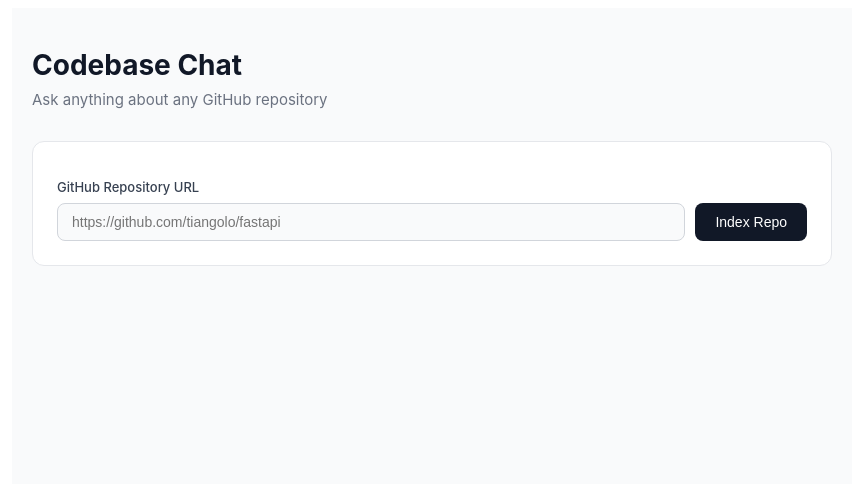
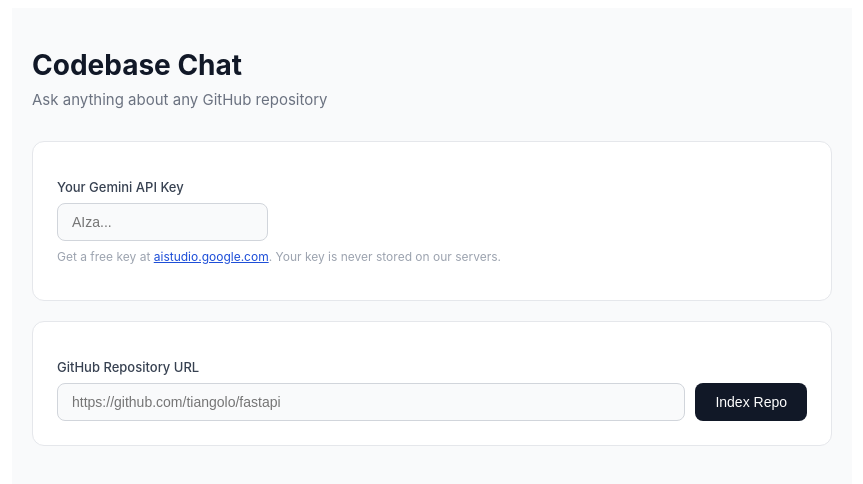
Before and after one commit to yaswanth891/codebase-chat, a React app in the folder frontend/: page / in a window 1280 px wide. Shown: the top 484 px of the page, without its empty margins (208-1071 px from the left). Built offline with nearby package versions, Linux system fonts and the light colour scheme; the HTML template or start-up script is replaced by a standard one.

Commit message:
BYOK: users bring their own Gemini API key

```diff
--- a/frontend/src/App.jsx
+++ b/frontend/src/App.jsx
@@ -4,32 +4,32 @@ import axios from "axios"
 const API = "https://codebase-chat-itiz.onrender.com"
 
 export default function App() {
+  const [apiKey, setApiKey] = useState("")
   const [githubUrl, setGithubUrl] = useState("")
-  const [indexStatus, setIndexStatus] = useState(null) // null | "loading" | "success" | "error"
+  const [indexStatus, setIndexStatus] = useState(null)
   const [indexInfo, setIndexInfo] = useState(null)
   const [question, setQuestion] = useState("")
   const [messages, setMessages] = useState([])
   const [asking, setAsking] = useState(false)
 
-  // ── Index a GitHub repo ──────────────────────────────────────────────────
   async function handleIndex() {
-    if (!githubUrl.trim()) return
+    if (!githubUrl.trim() || !apiKey.trim()) return
     setIndexStatus("loading")
     setIndexInfo(null)
 
     try {
       const res = await axios.post(`${API}/index-github`, {
-        github_url: githubUrl
+        github_url: githubUrl,
+        api_key: apiKey
       })
       setIndexInfo(res.data)
       setIndexStatus("success")
-      setMessages([]) // clear old chat
+      setMessages([])
     } catch (err) {
       setIndexStatus("error")
     }
   }
 
-  // ── Ask a question ───────────────────────────────────────────────────────
   async function handleAsk() {
     if (!question.trim() || asking) return
 
@@ -39,7 +39,10 @@ export default function App() {
     setAsking(true)
 
     try {
-      const res = await axios.post(`${API}/query`, { question })
+      const res = await axios.post(`${API}/query`, {
+        question,
+        api_key: apiKey
+      })
       const botMessage = {
         role: "bot",
         text: res.data.answer,
@@ -57,7 +60,6 @@ export default function App() {
     }
   }
 
-  // ── Handle Enter key in chat input ───────────────────────────────────────
   function handleKeyDown(e) {
     if (e.key === "Enter" && !e.shiftKey) {
       e.preventDefault()
@@ -65,14 +67,26 @@ export default function App() {
     }
   }
 
-  // ── UI ───────────────────────────────────────────────────────────────────
   return (
     <div style={styles.container}>
-
-      {/* Header */}
       <div style={styles.header}>
         <h1 style={styles.title}>Codebase Chat</h1>
         <p style={styles.subtitle}>Ask anything about any GitHub repository</p>
+      </div>
+
+      {/* API Key Section */}
+      <div style={styles.card}>
+        <p style={styles.label}>Your Gemini API Key</p>
+        <input
+          style={styles.input}
+          placeholder="AIza..."
+          value={apiKey}
+          onChange={e => setApiKey(e.target.value)}
+          type="password"
+        />
+        <p style={styles.hint}>
+          Get a free key at <a href="https://aistudio.google.com" target="_blank" rel="noreferrer" style={styles.link}>aistudio.google.com</a>. Your key is never stored on our servers.
+        </p>
       </div>
 
       {/* Index Section */}
@@ -87,22 +101,16 @@ export default function App() {
             disabled={indexStatus === "loading"}
           />
           <button
-            style={{
-              ...styles.button,
-              opacity: indexStatus === "loading" ? 0.6 : 1
-            }}
+            style={{ ...styles.button, opacity: indexStatus === "loading" ? 0.6 : 1 }}
             onClick={handleIndex}
-            disabled={indexStatus === "loading"}
+            disabled={indexStatus === "loading" || !apiKey.trim()}
           >
             {indexStatus === "loading" ? "Indexing..." : "Index Repo"}
           </button>
         </div>
 
-        {/* Status messages */}
         {indexStatus === "loading" && (
-          <p style={styles.statusBlue}>
-            Cloning and indexing repository — this takes 1-2 minutes...
-          </p>
+          <p style={styles.statusBlue}>Cloning and indexing — this takes 1-2 minutes...</p>
         )}
         {indexStatus === "success" && indexInfo && (
           <p style={styles.statusGreen}>
@@ -110,21 +118,17 @@ export default function App() {
           </p>
         )}
         {indexStatus === "error" && (
-          <p style={styles.statusRed}>
-            Failed to index. Make sure it's a public GitHub URL.
-          </p>
+          <p style={styles.statusRed}>Failed to index. Check your API key and GitHub URL.</p>
         )}
       </div>
 
-      {/* Chat Section — only show after indexing */}
+      {/* Chat Section */}
       {indexStatus === "success" && (
         <div style={styles.card}>
-
-          {/* Messages */}
           <div style={styles.messages}>
             {messages.length === 0 && (
               <p style={styles.emptyChat}>
-                Ask anything about the codebase — "How does routing work?", "What does X function do?"
+                Ask anything — "How does routing work?", "What does X function do?"
               </p>
             )}
             {messages.map((msg, i) => (
@@ -148,7 +152,6 @@ export default function App() {
             )}
           </div>
 
-          {/* Input */}
           <div style={styles.row}>
             <input
               style={styles.input}
@@ -172,7 +175,6 @@ export default function App() {
   )
 }
 
-// ── Styles ───────────────────────────────────────────────────────────────────
 const styles = {
   container: {
     maxWidth: "800px",
@@ -182,20 +184,9 @@ const styles = {
     backgroundColor: "#f9fafb",
     minHeight: "100vh",
   },
-  header: {
-    marginBottom: "32px",
-  },
-  title: {
-    fontSize: "28px",
-    fontWeight: "700",
-    color: "#111827",
-    margin: "0 0 8px",
-  },
-  subtitle: {
-    fontSize: "15px",
-    color: "#6b7280",
-    margin: 0,
-  },
+  header: { marginBottom: "32px" },
+  title: { fontSize: "28px", fontWeight: "700", color: "#111827", margin: "0 0 8px" },
+  subtitle: { fontSize: "15px", color: "#6b7280", margin: 0 },
   card: {
     backgroundColor: "#ffffff",
     border: "1px solid #e5e7eb",
@@ -203,16 +194,10 @@ const styles = {
     padding: "24px",
     marginBottom: "20px",
   },
-  label: {
-    fontSize: "13px",
-    fontWeight: "500",
-    color: "#374151",
-    marginBottom: "8px",
-  },
-  row: {
-    display: "flex",
-    gap: "10px",
-  },
+  label: { fontSize: "13px", fontWeight: "500", color: "#374151", marginBottom: "8px" },
+  hint: { fontSize: "12px", color: "#9ca3af", marginTop: "8px" },
+  link: { color: "#1d4ed8" },
+  row: { display: "flex", gap: "10px" },
   input: {
     flex: 1,
     padding: "10px 14px",
@@ -232,33 +217,11 @@ const styles = {
     borderRadius: "8px",
     cursor: "pointer",
   },
-  statusBlue: {
-    fontSize: "13px",
-    color: "#1d4ed8",
-    marginTop: "10px",
-  },
-  statusGreen: {
-    fontSize: "13px",
-    color: "#15803d",
-    marginTop: "10px",
-  },
-  statusRed: {
-    fontSize: "13px",
-    color: "#dc2626",
-    marginTop: "10px",
-  },
-  messages: {
-    minHeight: "200px",
-    maxHeight: "400px",
-    overflowY: "auto",
-    marginBottom: "16px",
-  },
-  emptyChat: {
-    fontSize: "13px",
-    color: "#9ca3af",
-    textAlign: "center",
-    marginTop: "80px",
-  },
+  statusBlue: { fontSize: "13px", color: "#1d4ed8", marginTop: "10px" },
+  statusGreen: { fontSize: "13px", color: "#15803d", marginTop: "10px" },
+  statusRed: { fontSize: "13px", color: "#dc2626", marginTop: "10px" },
+  messages: { minHeight: "200px", maxHeight: "400px", overflowY: "auto", marginBottom: "16px" },
+  emptyChat: { fontSize: "13px", color: "#9ca3af", textAlign: "center", marginTop: "80px" },
   userMsg: {
     backgroundColor: "#111827",
     color: "#ffffff",
@@ -274,19 +237,8 @@ const styles = {
     marginBottom: "12px",
     marginRight: "60px",
   },
-  msgText: {
-    fontSize: "14px",
-    lineHeight: "1.6",
-    margin: "0 0 8px",
-    color: "inherit",
-    whiteSpace: "pre-wrap",
-  },
-  sources: {
-    display: "flex",
-    flexWrap: "wrap",
-    gap: "6px",
-    marginTop: "8px",
-  },
+  msgText: { fontSize: "14px", lineHeight: "1.6", margin: "0 0 8px", color: "inherit", whiteSpace: "pre-wrap" },
+  sources: { display: "flex", flexWrap: "wrap", gap: "6px", marginTop: "8px" },
   sourceChip: {
     fontSize: "11px",
     backgroundColor: "#e5e7eb",
```
Also changed, not shown: 1 other file (tests, documents, lock files or other folders).
